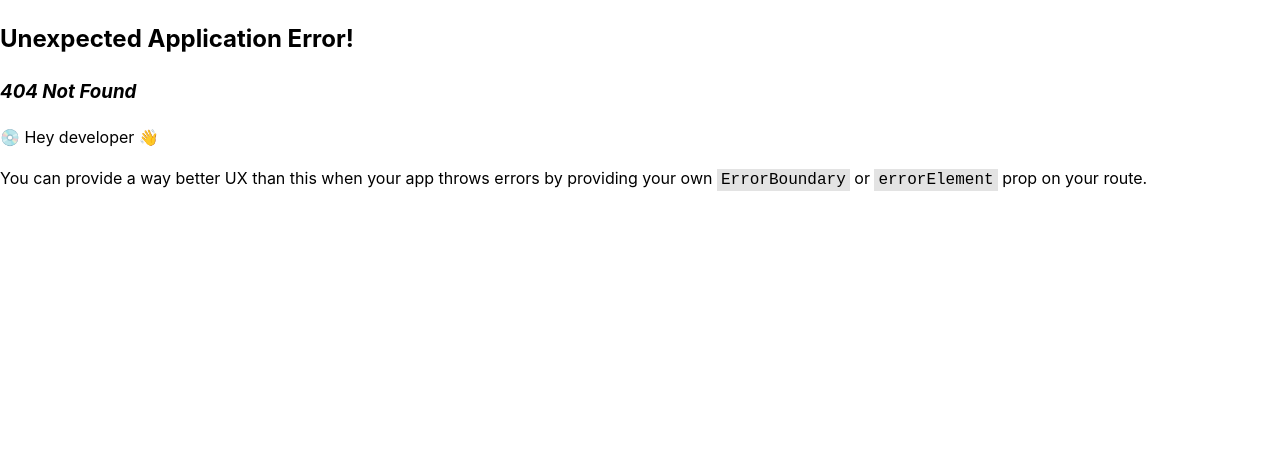
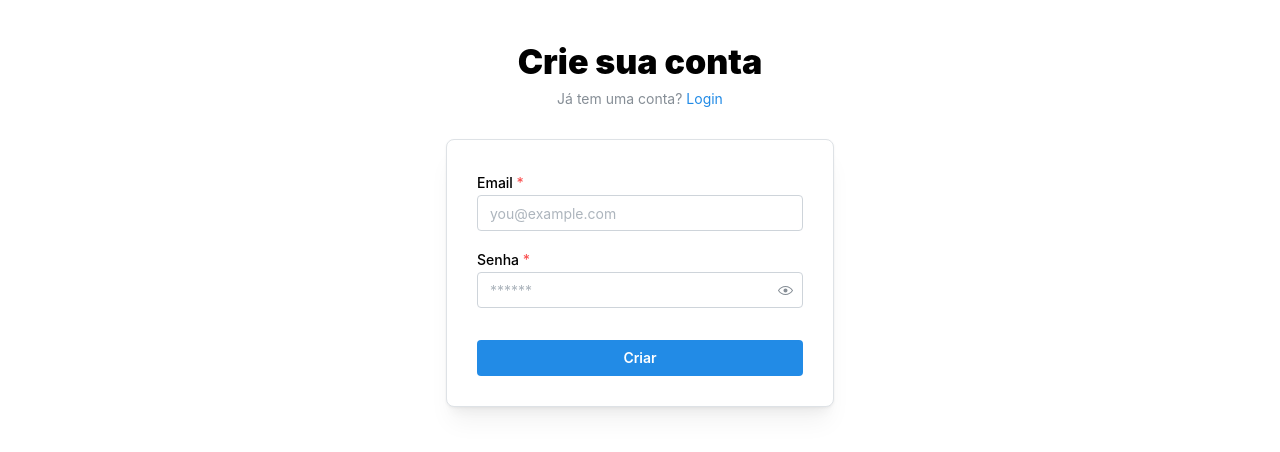
Before and after one commit to VictorzllDev/Budzapp, a React (Vite) app in the folder frontend/: page /register in a window 1280 px wide. Before the commit this address had no page. Shown: the top 452 px of the page. Built offline with nearby package versions, Linux system fonts and the light colour scheme.

Commit message:
feat: Create registration page (/register)
- Add form with email and password fields.
- Integrate with the POST /auth/register endpoint.

```diff
--- a/frontend/package.json
+++ b/frontend/package.json
@@ -11,13 +11,17 @@
 	},
 	"dependencies": {
 		"@mantine/core": "^7.16.2",
+		"@mantine/form": "^7.16.2",
 		"@mantine/hooks": "^7.16.2",
+		"axios": "^1.7.9",
 		"react": "^18.3.1",
 		"react-dom": "^18.3.1",
-		"react-router": "^7.1.5"
+		"react-router": "^7.1.5",
+		"zod": "^3.24.1"
 	},
 	"devDependencies": {
 		"@biomejs/biome": "1.9.4",
+		"@types/axios": "^0.14.4",
 		"@types/node": "^22.13.1",
 		"@types/react": "^18.3.18",
 		"@types/react-dom": "^18.3.5",
--- /dev/null
+++ b/frontend/src/env.ts
@@ -0,0 +1,7 @@
+import { z } from 'zod'
+
+const envSchema = z.object({
+	VITE_API_URL: z.string(),
+})
+
+export const env = envSchema.parse(import.meta.env)
--- /dev/null
+++ b/frontend/src/pages/Register/index.tsx
@@ -0,0 +1,78 @@
+import {
+	Anchor,
+	Button,
+	Container,
+	Paper,
+	PasswordInput,
+	Text,
+	TextInput,
+	Title,
+} from '@mantine/core'
+import { useForm } from '@mantine/form'
+import { registerAuth } from '../../services/auth.service'
+import classes from './style.module.css'
+import { handleApiErrorUtil } from '../../utils/error-handler.util'
+
+export function Register() {
+	const form = useForm({
+		mode: 'uncontrolled',
+		initialValues: {
+			email: '',
+			password: '',
+		},
+
+		validate: {
+			email: (value) => (/^\S+@\S+$/.test(value) ? null : 'Email inválido'),
+			password: (value) =>
+				value.length >= 6 && value.length <= 20 ? null : 'Senha inválida',
+		},
+	})
+
+	const handleSubmit = async ({
+		email,
+		password,
+	}: { email: string; password: string }) => {
+		try {
+			await registerAuth({ email, password })
+		} catch (error) {
+			console.error(handleApiErrorUtil(error))
+		}
+	}
+
+	return (
+		<Container size={420} my={40}>
+			<Title ta="center" className={classes.title}>
+				Crie sua conta
+			</Title>
+			<Text c="dimmed" size="sm" ta="center" mt={5}>
+				Já tem uma conta?{' '}
+				<Anchor size="sm" component="button">
+					Login
+				</Anchor>
+			</Text>
+
+			<Paper withBorder shadow="md" p={30} mt={30} radius="md">
+				<form onSubmit={form.onSubmit((values) => handleSubmit(values))}>
+					<TextInput
+						label="Email"
+						placeholder="you@example.com"
+						required
+						key={form.key('email')}
+						{...form.getInputProps('email')}
+					/>
+					<PasswordInput
+						label="Senha"
+						placeholder="******"
+						required
+						mt="md"
+						key={form.key('password')}
+						{...form.getInputProps('password')}
+					/>
+					<Button fullWidth mt="xl" type="submit">
+						Criar
+					</Button>
+				</form>
+			</Paper>
+		</Container>
+	)
+}
--- /dev/null
+++ b/frontend/src/pages/Register/style.module.css
@@ -0,0 +1,4 @@
+.title {
+	font-family: Greycliff CF, var(--mantine-font-family);
+	font-weight: 900;
+}
--- a/frontend/src/routes.tsx
+++ b/frontend/src/routes.tsx
@@ -1,5 +1,6 @@
 import { createBrowserRouter } from 'react-router'
 import { Home } from './pages/Home'
+import { Register } from './pages/Register'
 
 export const router = createBrowserRouter([
 	{
@@ -9,6 +10,10 @@ export const router = createBrowserRouter([
 				path: '/',
 				element: <Home />,
 			},
+			{
+				path: '/register',
+				element: <Register />,
+			},
 		],
 	},
 ])
--- /dev/null
+++ b/frontend/src/services/api-client.service.ts
@@ -0,0 +1,9 @@
+import axios from 'axios'
+import { env } from '../env'
+
+export const apiClientService = axios.create({
+	baseURL: env.VITE_API_URL,
+	headers: {
+		'Content-Type': 'application/json',
+	},
+})
--- /dev/null
+++ b/frontend/src/services/auth.service.ts
@@ -0,0 +1,16 @@
+import { apiClientService } from './api-client.service'
+
+// Create a new user - register
+interface IRegisterAuth {
+	email: string
+	password: string
+}
+export async function registerAuth({ email, password }: IRegisterAuth) {
+	await apiClientService.post<void>('/auth/register', {
+		email,
+		password,
+	})
+}
+
+// Login user - Login
+export function loginAuth() {}
--- /dev/null
+++ b/frontend/src/utils/error-handler.util.ts
@@ -0,0 +1,17 @@
+export function handleApiErrorUtil(error: unknown) {
+	if (
+		error &&
+		typeof error === 'object' &&
+		'response' in error &&
+		error.response &&
+		typeof error.response === 'object' &&
+		'data' in error.response &&
+		error.response.data &&
+		typeof error.response.data === 'object' &&
+		'message' in error.response.data
+	) {
+		return error.response.data.message
+	}
+
+	return 'Ocorreu um erro inesperado. Tente novamente.'
+}
```
Also changed, not shown: 2 other files (tests, documents, lock files or other folders).
